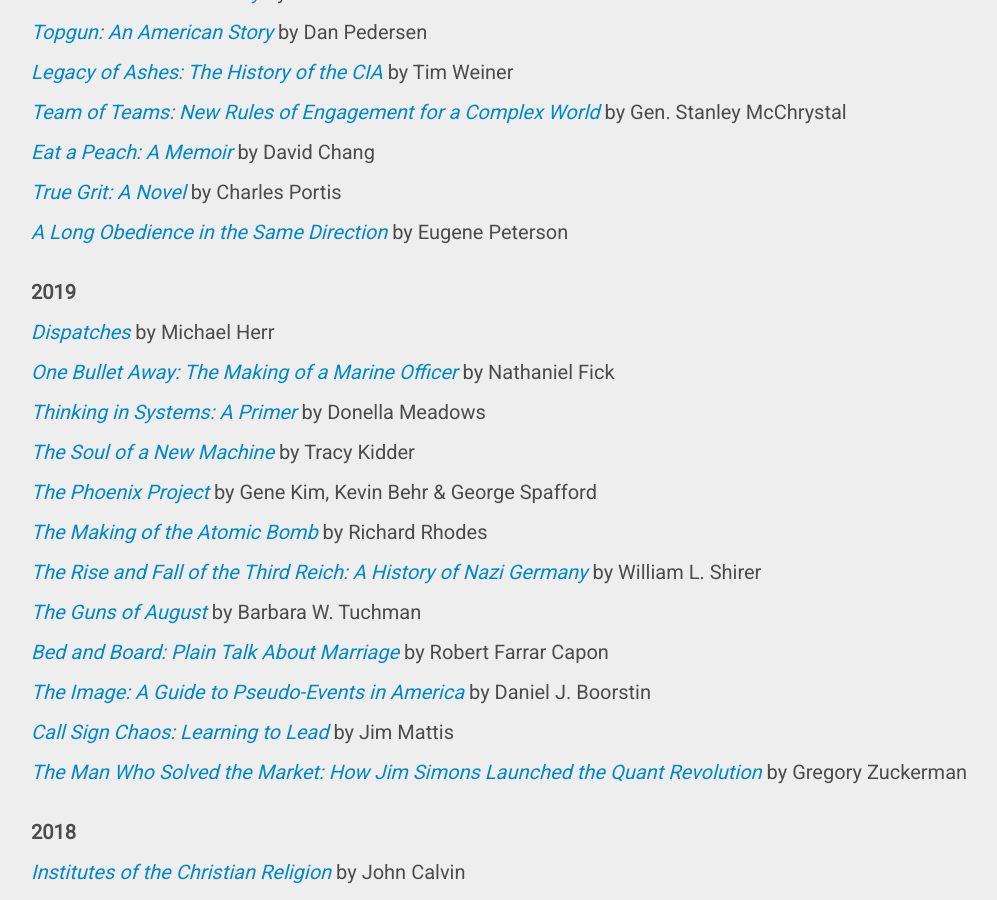
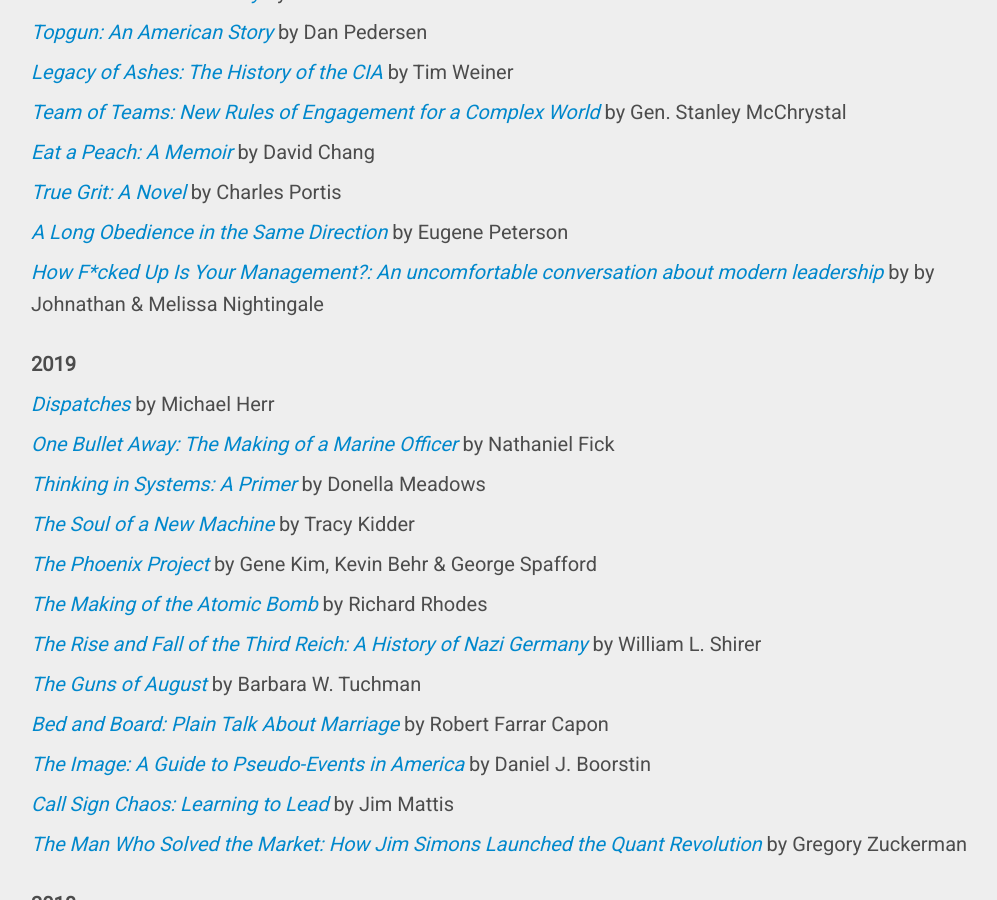
Before and after one commit to speric/speric.github.com, a Jekyll site: the page built from books/index.html, in a window 1280 px wide and 900 px high, scrolled down 789 px. Shown: the whole window, without its empty margins (139-1136 px from the left). Built offline with Jekyll 4.4.1, drawn with Linux system fonts in a browser that asks for light colours; some web fonts are replaced; comment, search, counter and statistics services are not loaded.

Commit message:
How Effed...

```diff
--- a/books/index.html
+++ b/books/index.html
@@ -26,6 +26,7 @@ header_img: "quotes.jpg"
   <p><i><a href="https://www.amazon.com/Eat-Peach-Memoir-David-Chang/dp/152475921X">Eat a Peach: A Memoir</a></i> by David Chang</p>
   <p><i><a href="https://www.amazon.com/True-Grit-Novel-Charles-Portis/dp/159020459X/">True Grit: A Novel</a></i> by Charles Portis</p>
   <p><i><a href="https://www.amazon.com/Long-Obedience-Same-Direction-Discipleship/dp/0830822577">A Long Obedience in the Same Direction</a></i> by Eugene Peterson</p>
+  <p><i><a href="https://www.amazon.com/How-cked-Your-Management-uncomfortable/dp/0995964300">How F*cked Up Is Your Management?: An uncomfortable conversation about modern leadership</a></i> by by Johnathan & Melissa Nightingale</p>
 
   <br/>
 
```
